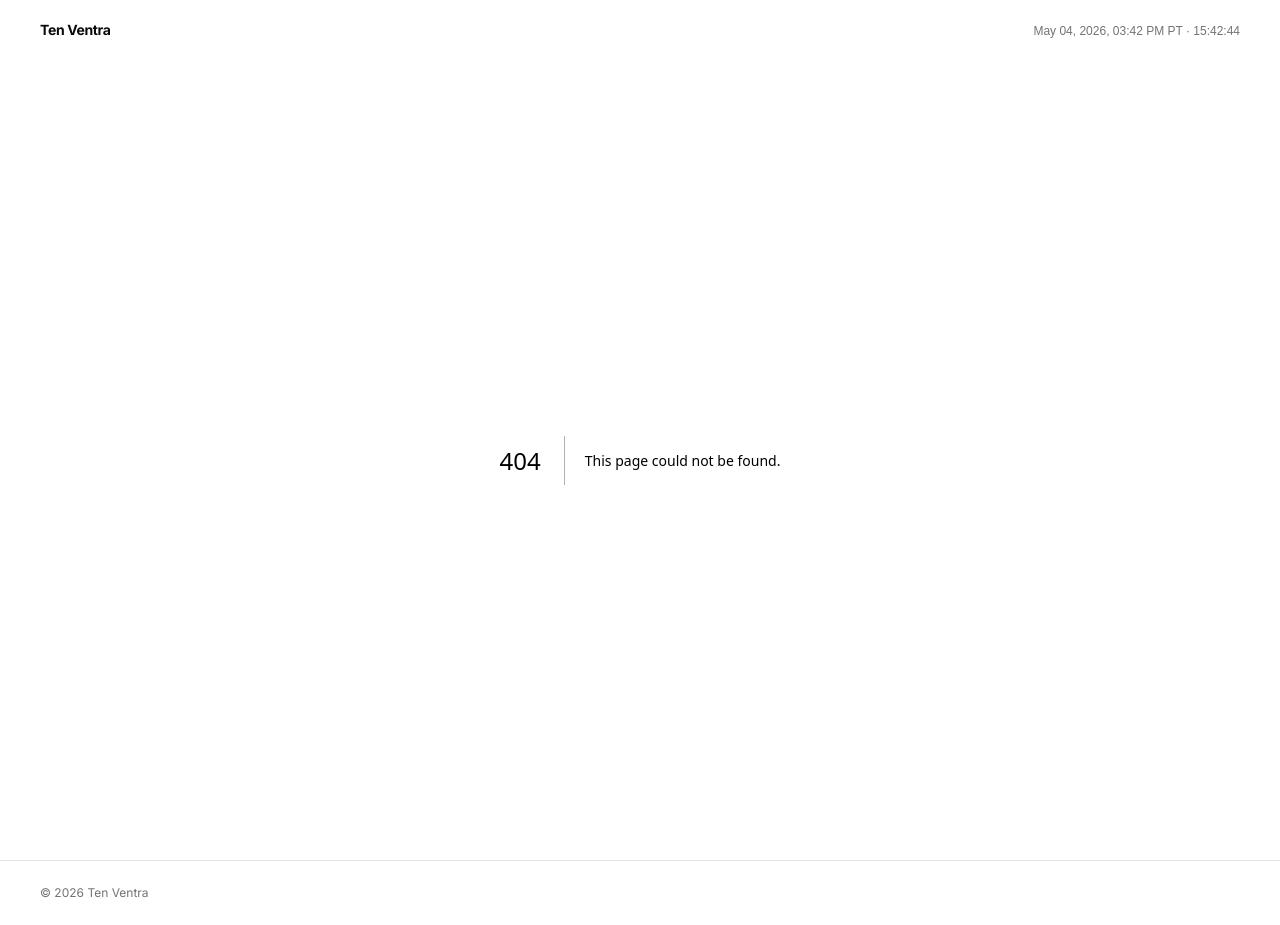
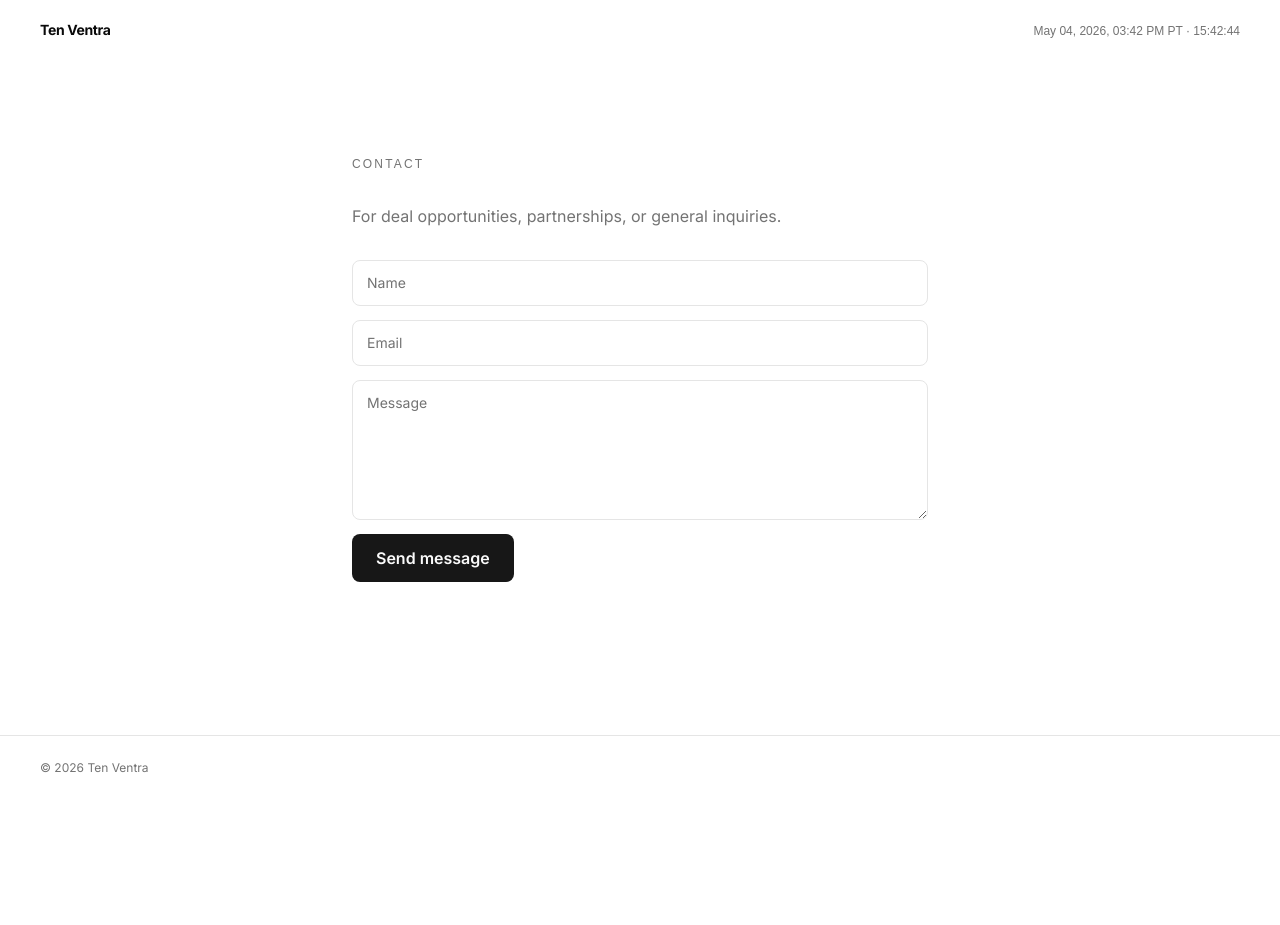
Before and after one commit to AI-RE-Consulting/ten-ventra-website, a Next.js app: page /contact in a window 1280 px wide. Before the commit this address had no page. After the commit the page ends 800 px from the top, so only its background shows below. Built offline with nearby package versions, Linux system fonts and the light colour scheme; a web font is replaced by a local one.

Commit message:
feat(contact): add stubbed contact form and /api/contact handler

```diff
--- /dev/null
+++ b/src/app/api/contact/route.ts
@@ -0,0 +1,49 @@
+import { NextResponse } from "next/server";
+
+type ContactPayload = {
+  name?: unknown;
+  email?: unknown;
+  message?: unknown;
+};
+
+const EMAIL_RE = /^[^\s@]+@[^\s@]+\.[^\s@]+$/;
+
+export async function POST(request: Request) {
+  let body: ContactPayload;
+  try {
+    body = (await request.json()) as ContactPayload;
+  } catch {
+    return NextResponse.json(
+      { error: "Invalid JSON body" },
+      { status: 400 },
+    );
+  }
+
+  const name = typeof body.name === "string" ? body.name.trim() : "";
+  const email = typeof body.email === "string" ? body.email.trim() : "";
+  const message = typeof body.message === "string" ? body.message.trim() : "";
+
+  if (!name || !email || !message) {
+    return NextResponse.json(
+      { error: "All fields are required" },
+      { status: 400 },
+    );
+  }
+  if (!EMAIL_RE.test(email)) {
+    return NextResponse.json(
+      { error: "Invalid email address" },
+      { status: 400 },
+    );
+  }
+  if (message.length < 10) {
+    return NextResponse.json(
+      { error: "Message is too short" },
+      { status: 400 },
+    );
+  }
+
+  // TODO(resend): replace this stub with a real Resend send call.
+  console.log("[contact] submission received", { name, email, message });
+
+  return NextResponse.json({ ok: true });
+}
--- /dev/null
+++ b/src/app/contact/page.tsx
@@ -0,0 +1,23 @@
+import type { Metadata } from "next";
+import { ContactForm } from "@/components/sections/contact-form";
+import { siteConfig } from "@/config/site";
+
+export const metadata: Metadata = {
+  title: "Contact — Ten Ventra",
+};
+
+export default function ContactPage() {
+  return (
+    <section className="flex-1 px-6 sm:px-10 py-20 sm:py-24 bg-background">
+      <div className="max-w-xl mx-auto">
+        <p className="font-mono text-xs uppercase tracking-[0.18em] text-muted-foreground mb-8">
+          Contact
+        </p>
+        <p className="text-base text-muted-foreground mb-8">
+          {siteConfig.contact.intro}
+        </p>
+        <ContactForm />
+      </div>
+    </section>
+  );
+}
--- /dev/null
+++ b/src/components/sections/contact-form.tsx
@@ -0,0 +1,123 @@
+"use client";
+
+import { useState, type FormEvent } from "react";
+
+type Status =
+  | { kind: "idle" }
+  | { kind: "submitting" }
+  | { kind: "success" }
+  | { kind: "error"; message: string };
+
+export function ContactForm() {
+  const [status, setStatus] = useState<Status>({ kind: "idle" });
+
+  async function handleSubmit(event: FormEvent<HTMLFormElement>) {
+    event.preventDefault();
+    setStatus({ kind: "submitting" });
+
+    const formData = new FormData(event.currentTarget);
+    const payload = {
+      name: String(formData.get("name") ?? "").trim(),
+      email: String(formData.get("email") ?? "").trim(),
+      message: String(formData.get("message") ?? "").trim(),
+    };
+
+    if (!payload.name || !payload.email || payload.message.length < 10) {
+      setStatus({
+        kind: "error",
+        message: "Please complete every field. Messages must be at least 10 characters.",
+      });
+      return;
+    }
+
+    try {
+      const res = await fetch("/api/contact", {
+        method: "POST",
+        headers: { "Content-Type": "application/json" },
+        body: JSON.stringify(payload),
+      });
+      if (!res.ok) {
+        const body = await res.json().catch(() => ({}));
+        throw new Error(body.error ?? "Request failed");
+      }
+      setStatus({ kind: "success" });
+    } catch (err) {
+      setStatus({
+        kind: "error",
+        message:
+          err instanceof Error
+            ? err.message
+            : "Something went wrong. Please try again.",
+      });
+    }
+  }
+
+  if (status.kind === "success") {
+    return (
+      <p className="text-sm text-muted-foreground">
+        Thanks — we&apos;ll be in touch.
+      </p>
+    );
+  }
+
+  const isSubmitting = status.kind === "submitting";
+  const fieldClass =
+    "w-full rounded-md border border-border bg-background px-3.5 py-3 text-sm placeholder:text-muted-foreground focus-visible:outline-none focus-visible:ring-2 focus-visible:ring-ring";
+
+  return (
+    <form onSubmit={handleSubmit} className="flex flex-col gap-3.5" noValidate>
+      <label className="sr-only" htmlFor="contact-name">
+        Name
+      </label>
+      <input
+        id="contact-name"
+        name="name"
+        type="text"
+        autoComplete="name"
+        placeholder="Name"
+        required
+        className={fieldClass}
+      />
+
+      <label className="sr-only" htmlFor="contact-email">
+        Email
+      </label>
+      <input
+        id="contact-email"
+        name="email"
+        type="email"
+        autoComplete="email"
+        placeholder="Email"
+        required
+        className={fieldClass}
+      />
+
+      <label className="sr-only" htmlFor="contact-message">
+        Message
+      </label>
+      <textarea
+        id="contact-message"
+        name="message"
+        placeholder="Message"
+        required
+        minLength={10}
+        rows={5}
+        className={`${fieldClass} resize-vertical min-h-[140px]`}
+      />
+
+      {status.kind === "error" && (
+        <p role="alert" className="text-sm text-destructive">
+          {status.message}
+        </p>
+      )}
+
+      <button
+        type="submit"
+        disabled={isSubmitting}
+        className="self-start px-6 py-3 bg-primary text-primary-foreground font-semibold rounded-md hover:bg-primary/90 transition-all active:scale-[0.98] disabled:opacity-60 disabled:cursor-not-allowed"
+      >
+        {isSubmitting ? "Sending…" : "Send message"}
+      </button>
+    </form>
+  );
+}
```
